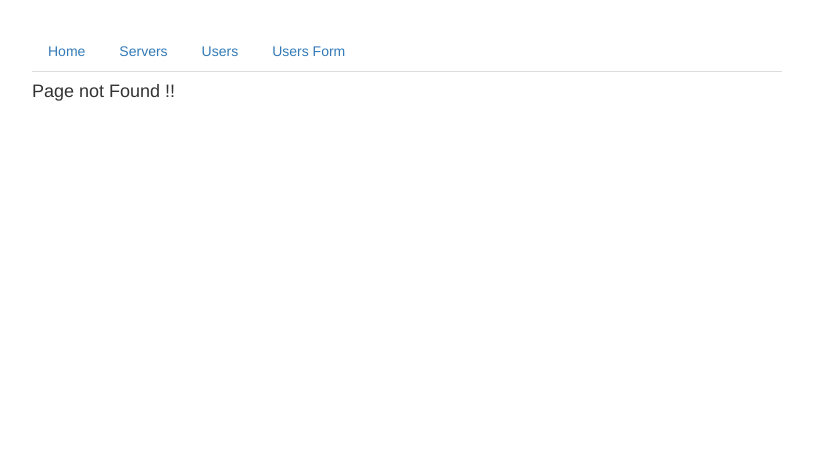
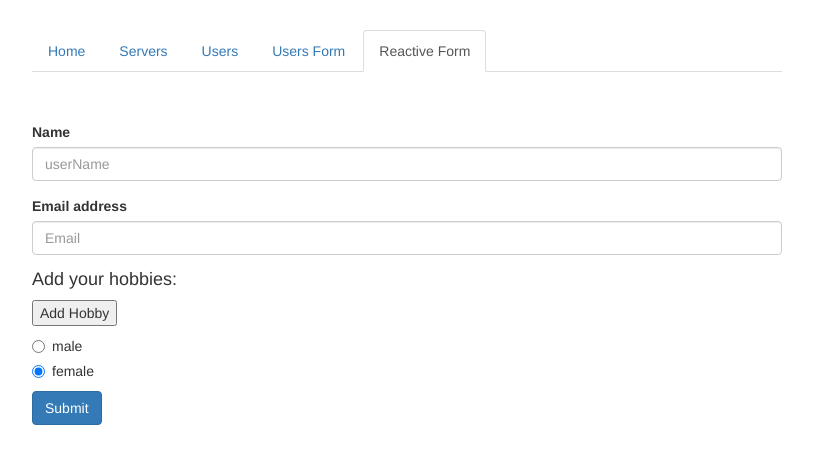
Before and after one commit to savitri26m/angularRouting, an Angular app: page /reactiveForm in a window 1280 px wide. Before the commit this address led to /not-found. Shown: the top 464 px of the page, without its empty margins (233-1046 px from the left). Built offline with nearby package versions, Linux system fonts and the light colour scheme.

Commit message:
added reactive form and Dynamically adding hobbies field

```diff
--- a/src/app/app-routing.module.ts
+++ b/src/app/app-routing.module.ts
@@ -13,10 +13,12 @@ import { CanDeactivateGuardService } from "./can-deactivate-guard.service";
 import { ErrorPageComponent } from "./error-page/error-page.component";
 import { ServerResolver } from "./server-resolver.service";
 import { UsersFormComponent } from "./forms/template-driven/users-form/users-form.component";
+import { ReactiveFormComponent } from "./forms/reactive-form/reactive-form/reactive-form.component";
 
 const appRoutes: Routes = [
     {path: '', component: HomeComponent},
     {path: 'usersForm', component: UsersFormComponent},
+    {path: 'reactiveForm', component: ReactiveFormComponent},
     {path: 'users', component: UsersComponent, children: [
       {path: ':id/:name', component: UserComponent}
     ] },
--- a/src/app/app.component.html
+++ b/src/app/app.component.html
@@ -14,6 +14,9 @@
         </li>
         <li role="presentation" routerLinkActive="active" >
           <a [routerLink]="['/usersForm']">Users Form</a>
+        </li>
+        <li role="presentation" routerLinkActive="active" >
+          <a [routerLink]="['/reactiveForm']">Reactive Form</a>
         </li>
       </ul>
     </div>
--- /dev/null
+++ b/src/app/forms/reactive-form/reactive-form/reactive-form.component.css
@@ -0,0 +1,3 @@
+form{
+    margin-top: 50px;
+}
--- /dev/null
+++ b/src/app/forms/reactive-form/reactive-form/reactive-form.component.html
@@ -0,0 +1,39 @@
+<form [formGroup]="signUpForm" (ngSubmit)="onSubmit()">
+    <div formGroupName="userData">
+        <div class="form-group">
+            <label for="userName">Name</label>
+            <input type="userName" formControlName="username"
+            class="form-control" id="userName" placeholder="userName">
+            <span *ngIf="signUpForm.get('userData.username').invalid && signUpForm.get('userData.username').touched">Invalid user name !</span>
+        </div>
+        <div class="form-group">
+            <label for="exampleInputEmail1">Email address</label>
+            <input type="email" class="form-control" formControlName="email"
+            id="exampleInputEmail1" placeholder="Email">
+            <span *ngIf="signUpForm.get('userData.email').errors?.email &&
+                signUpForm.get('userData.email').invalid &&
+                signUpForm.get('userData.email').touched"
+            >Invalid email !</span>
+            <span *ngIf="signUpForm.get('userData.email').errors?.required &&
+                signUpForm.get('userData.email').invalid &&
+                signUpForm.get('userData.email').touched"
+            >Email required !</span>
+        </div>
+    </div>
+    <div formArrayName="hobbies">
+        <h4>Add your hobbies:</h4>
+        <button type="button" (click)="onAddHobby()" class="btn-btn-danger">Add Hobby</button>
+
+        <div class="form-group" *ngFor="let hobbyControl of getControls(); let i = index">
+            <input type="text" class="form-control" [formControlName]="i">
+        </div>
+    </div>
+
+    <div class="radio" *ngFor="let gender of genders">
+      <label>
+        <input type="radio" formControlName="gender"
+        name="gender" [value]="gender"> {{gender}}
+      </label>
+    </div>
+    <button type="submit" class="btn btn-primary">Submit</button>
+  </form>
--- /dev/null
+++ b/src/app/forms/reactive-form/reactive-form/reactive-form.component.ts
@@ -0,0 +1,39 @@
+import { Component, OnInit } from '@angular/core';
+import { FormGroup, FormControl, Validators, FormArray } from '@angular/forms';
+
+@Component({
+  selector: 'app-reactive-form',
+  templateUrl: './reactive-form.component.html',
+  styleUrls: ['./reactive-form.component.css']
+})
+export class ReactiveFormComponent implements OnInit {
+  signUpForm: FormGroup;
+  genders= ['male', 'female'];
+
+  constructor() { }
+
+  ngOnInit(): void {
+    this.signUpForm = new FormGroup({
+      'userData': new FormGroup({
+        'username': new FormControl('', Validators.required),
+        'email': new FormControl('', [Validators.required, Validators.email])
+      }),
+      'gender': new FormControl('female', Validators.required),
+      'hobbies': new FormArray([])
+    })
+  }
+
+  onSubmit(){
+    console.log(this.signUpForm);
+  }
+
+  getControls() {
+    return (<FormArray>this.signUpForm.get('hobbies')).controls;
+  }
+
+  onAddHobby(){
+    const control = new FormControl('', Validators.required);
+    this.getControls().push(control);
+  }
+
+}
--- a/src/app/forms/template-driven/users-form/users-form.component.html
+++ b/src/app/forms/template-driven/users-form/users-form.component.html
@@ -17,15 +17,13 @@
         required email #email="ngModel" name="email" id="email" placeholder="email">
         <span class="help-block" *ngIf="email.invalid && email.touched" >Enter valid email !</span>
         </div>
-
-
     </div>
     <p *ngIf="userData.invalid && userData.touched">User Data is invalid !</p>
 
     <p>Gender:</p>
     <div class="radio-inline" *ngFor="let gender of genders">
         <label>
-          <input type="radio" ngModel name="optionsRadios" id="optionsRadios1" [value]="gender" >
+          <input type="radio" ngModel name="gender" id="gender" [value]="gender" >
           {{gender}}
         </label>
       </div>
@@ -47,7 +45,14 @@
     </div>
     <p>Your answer is: {{answer}}</p>
 
-
-
     <button type="submit" [disabled]="!f.valid" class="btn btn-primary">Submit</button>
   </form>
+
+  <div *ngIf="formSubmitted">
+      <h3>Your values:</h3>
+      <p>Username: {{user.username}}</p>
+      <p>Email: {{user.email}}</p>
+      <p>Gender: {{user.gender}}</p>
+      <p>Secret Question: {{user.secret}}</p>
+      <p>Answer: {{user.questionAnswer}}</p>
+  </div>
--- a/src/app/forms/template-driven/users-form/users-form.component.ts
+++ b/src/app/forms/template-driven/users-form/users-form.component.ts
@@ -14,6 +14,16 @@ export class UsersFormComponent implements OnInit {
   genders = ['male', 'female', 'other'];
 
   constructor() { }
+
+  user = {
+    username: '',
+    email: '',
+    secret: '',
+    questionAnswer: '',
+    gender: ''
+  }
+
+  formSubmitted: boolean = false;
 
   ngOnInit(): void {
   }
@@ -42,7 +52,16 @@ export class UsersFormComponent implements OnInit {
   // }
 
   onSubmit(){
-    console.log(this.userForm);
+    this.formSubmitted = !this.formSubmitted;
+
+    this.user.username = this.userForm.value.userData.username;
+    this.user.email = this.userForm.value.userData.email;
+    this.user.secret = this.userForm.value.secret;
+    this.user.questionAnswer = this.userForm.value.questionAnswer;
+    this.user.gender = this.userForm.value.gender;
+
+    this.userForm.reset();
   }
 
+
 }
```
Also changed, not shown: src/app/app.module.ts (+6 -3 lines).
